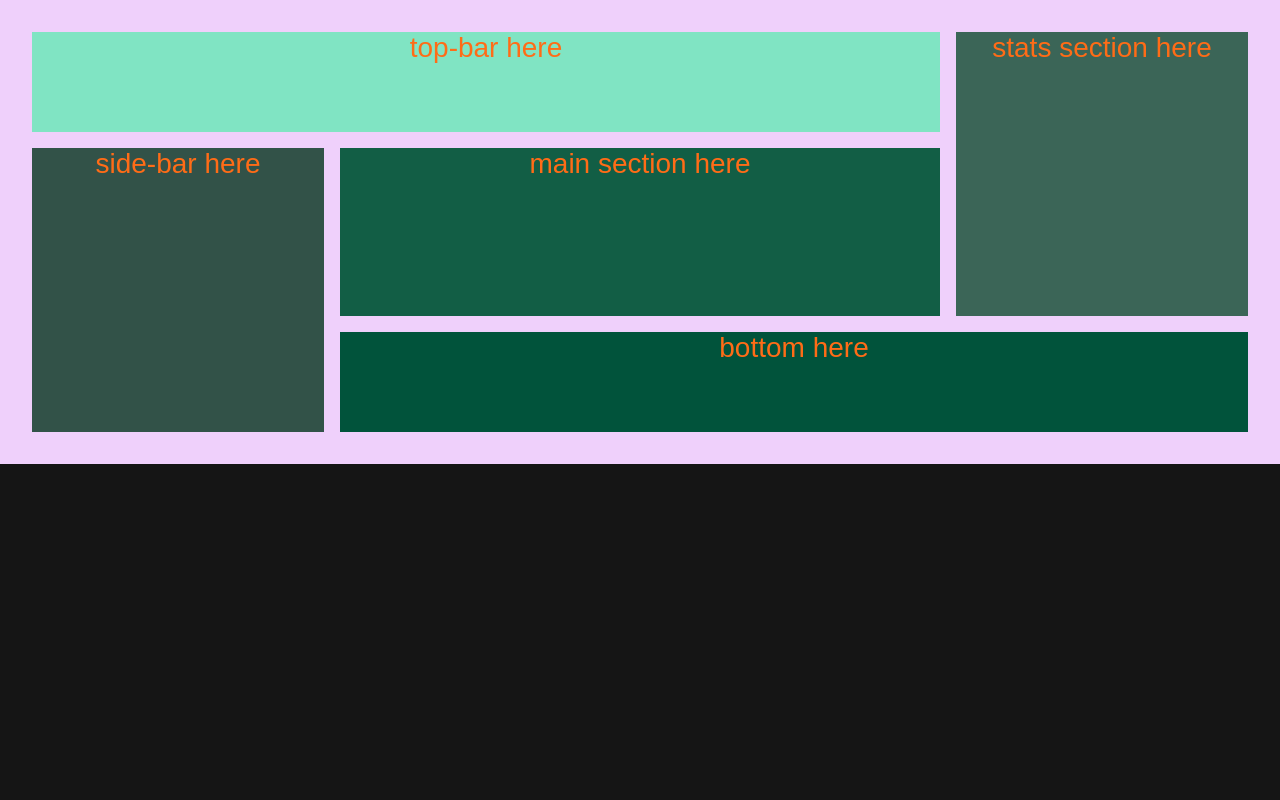
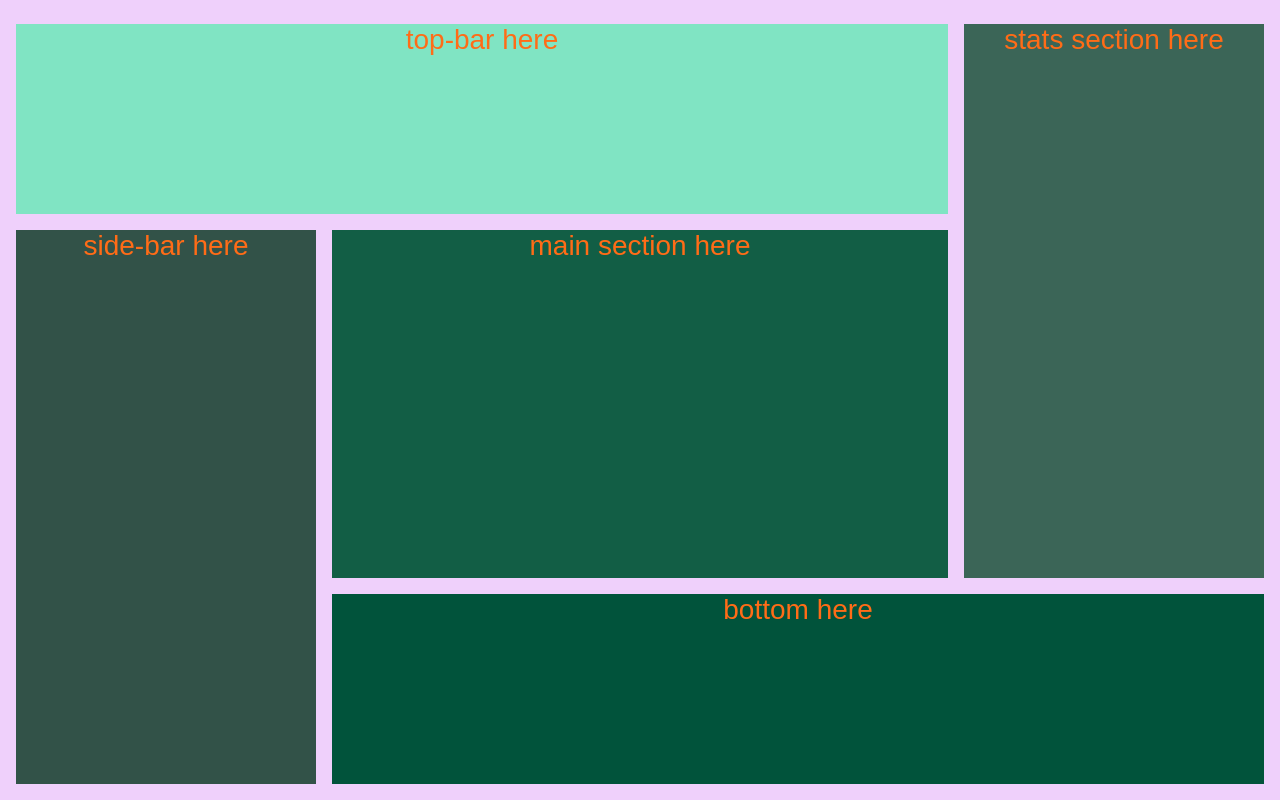
Before and after one commit to OGester/dashboard-frontend-project, a Next.js app: page / in a window 1280 px wide. Built offline with nearby package versions, Linux system fonts and the light colour scheme; a web font is replaced by a local one.

Commit message:
played around with dvh and vh min-height

```diff
--- a/src/styles/layout/dashboardLayout.module.scss
+++ b/src/styles/layout/dashboardLayout.module.scss
@@ -4,7 +4,10 @@
 
 .dashboardContainer {
   background-color: rgb(239, 208, 251);
-  padding: 2rem;
+  padding: 1rem;
+  min-height: 100vh;
+  min-height: 100dvh;
+  //min-height: 100%;
 }
 
 .grid {
@@ -18,10 +21,8 @@
     "side main main stats"
     "side bottom bottom bottom";
 
-  align-items: stretch;
-  justify-items: stretch;
-
-  min-height: 50vh;
+  min-height: 95dvh;
+  margin-top: 0.5rem;
 
   align-content: stretch;
 }
@@ -82,6 +83,7 @@
       "stats"
       "main"
       "bottom";
+    min-height: 95svh;
   }
 }
 
```
